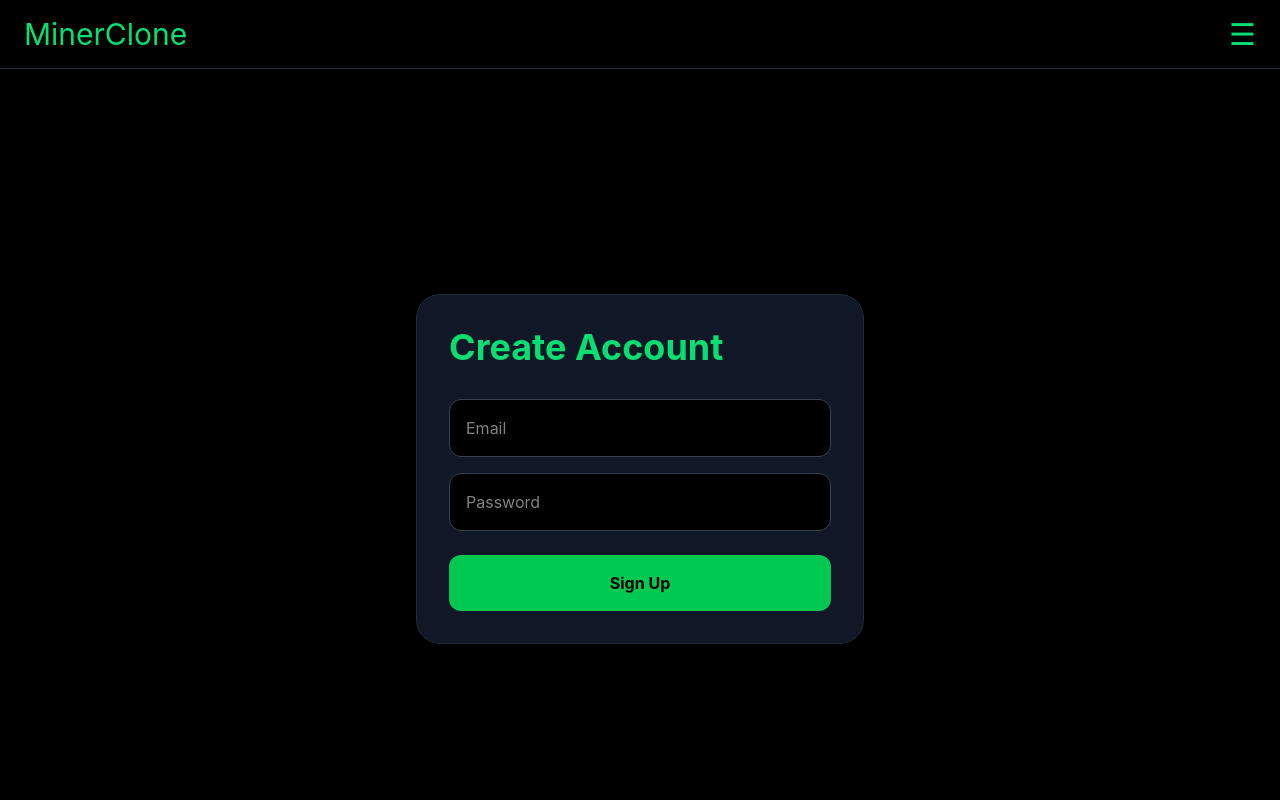
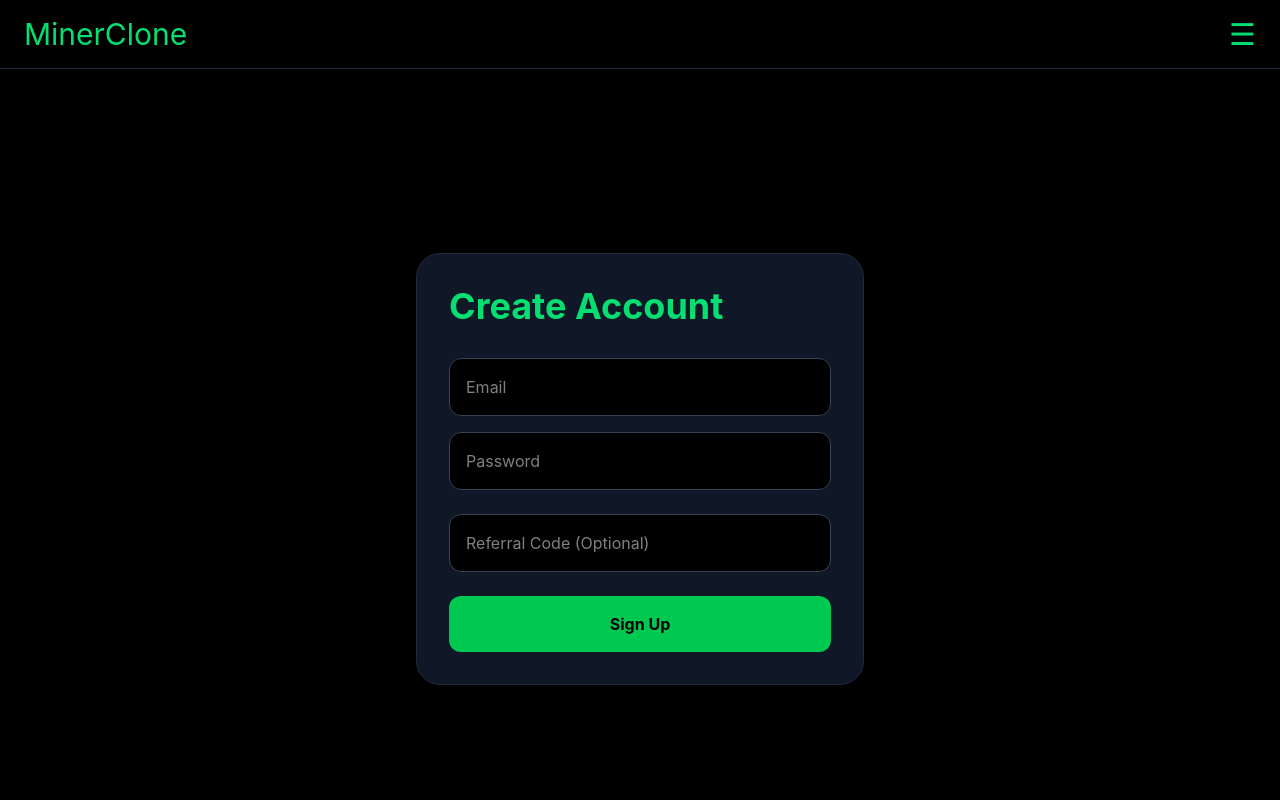
Before and after one commit to seetdrumz-code/miner-clone, a React (Vite) app: page /signup in a window 1280 px wide. Shown: the top 800 px of the page. Built offline with nearby package versions, Linux system fonts and the light colour scheme.

Commit message:
Added referral code signup field

```diff
--- a/src/Pages/Signup.jsx
+++ b/src/Pages/Signup.jsx
@@ -21,6 +21,8 @@ export default function Signup() {
 
   const [email, setEmail] = useState("");
   const [password, setPassword] = useState("");
+  const [referralCode, setReferralCode] =
+  useState("");
 
   const navigate = useNavigate();
 
@@ -55,7 +57,7 @@ export default function Signup() {
           referralCode:
             userCredential.user.uid.slice(0, 6),
 
-          referredBy: "",
+          referredBy: referralCode || "",
 
           referrals: 0
         }
@@ -99,6 +101,16 @@ export default function Signup() {
           onChange={(e) => setPassword(e.target.value)}
         />
 
+        <input
+          type="text"
+          placeholder="Referral Code (Optional)"
+          className="w-full bg-black border border-gray-700 rounded-xl p-4 mb-6"
+          value={referralCode}
+          onChange={(e) =>
+            setReferralCode(e.target.value)
+          }
+        />
+
         <button
           className="w-full bg-green-500 hover:bg-green-400 text-black font-bold py-4 rounded-xl transition"
         >
```
